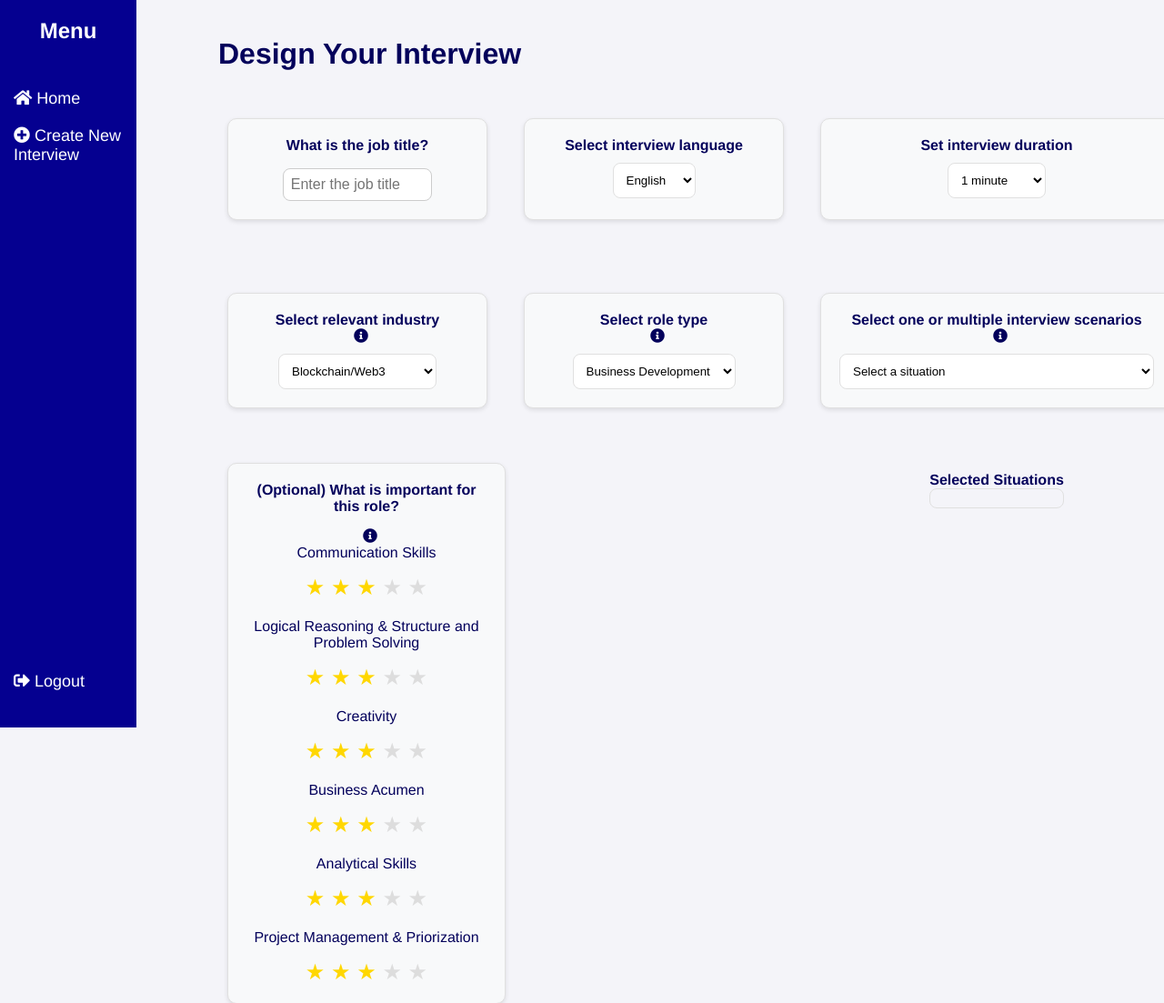
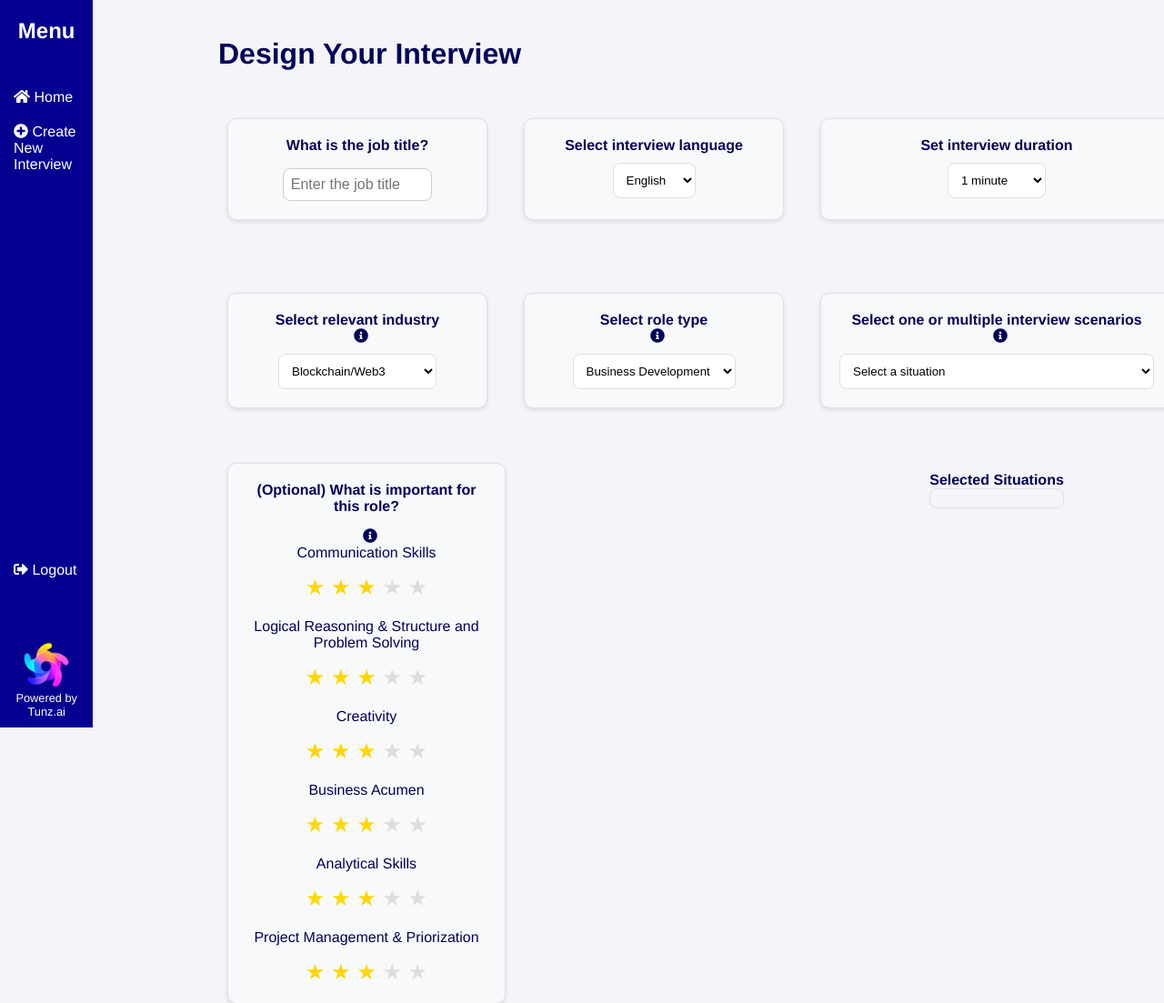
Before and after one commit to sidneygolstein/tunz2.ai, a Flask app: page /create_interview/1 in a window 1280 px wide. Shown: the top 1103 px of the page at 91% size. Run offline with Flask 3, Linux system fonts and the light colour scheme; parts of the project's set-up code (start-up, migrations or seed data) failed here and were passed over.

Commit message:
New design for Sidebar

```diff
--- a/app/main/routes.py
+++ b/app/main/routes.py
@@ -517,6 +517,7 @@ def finish_chat(hr_id, interview_id, interview_parameter_id, session_id, applica
     current_session = Session.query.get_or_404(session_id)
     current_session.finished = True
     db.session.commit()
+    interview = Interview.query.get_or_404(interview_id)
     interview_parameter = InterviewParameter.query.get_or_404(interview_parameter_id)
     hr = HR.query.get_or_404(hr_id)
     hr_email =  hr.email
@@ -544,12 +545,12 @@ def finish_chat(hr_id, interview_id, interview_parameter_id, session_id, applica
     db.session.add(result)
     db.session.commit()
 
-    hr_link = get_url('main.home',
-                      hr_id = hr_id)
+    hr_link = get_url('main.session_details',
+                      hr_id = hr_id, session_id = session_id)
     msg = Message('Interview Finished',
                   sender='noreply@tunz.ai',
                   recipients=[hr_email])
-    msg.body = f'The interview of {applicant_name} {applicant_surname} (email: {applicant_email}) has finished. The subject was about {interview_parameter}. Click the following link to view the result: {hr_link}'
+    msg.body = f'The interview of {applicant_name} {applicant_surname} (email: {applicant_email}) for the {interview.name} position has finished. You can find the interview details on the following link: {hr_link}. You will also be able to compare the interview with the other applicants on your dashboard.'
     mail.send(msg)
     return redirect(url_for('main.applicant_review',
                             hr_id = hr_id,
--- a/app/static/static/styles.css
+++ b/app/static/static/styles.css
@@ -428,7 +428,7 @@ tbody tr {
 
 .sidebar {
     height: 100%;
-    width: 150px;
+    width: 8vw;
     position: fixed;
     top: 0;
     left: 0;
@@ -436,6 +436,23 @@ tbody tr {
     display: flex;
     flex-direction: column;
     justify-content: space-between; /* Ensure items are spaced between top and bottom */
+}
+
+.tunz-branding {
+    margin-top: 20px; /* Add some space above the branding section */
+    text-align: center; /* Center the text and logo */
+    color: white; /* Set the text color to white */
+}
+
+.tunz-branding img {
+    width: 50px; /* Set a reasonable width for the logo */
+    margin-top: 10px; /* Space between text and logo */
+}
+
+.tunz-branding p {
+    margin: 0; /* Remove any default margins */
+    font-size: 0.8em; /* Set a smaller, readable font size */
+    margin-bottom: 10px;
 }
 
 .sidebar h2 {
@@ -457,7 +474,7 @@ tbody tr {
 
 .sidebar a {
     text-decoration: none;
-    font-size: 18px;
+    font-size: 1em;
     color: rgb(255, 255, 255);
     display: block;
     padding: 10px 15px; /* Add padding to the left */
--- a/app/templates/base_hr_authenticated.html
+++ b/app/templates/base_hr_authenticated.html
@@ -14,6 +14,11 @@
             <a href="{{ url_for('main.create_interview', hr_id=hr_id) }}"><i class="fas fa-plus-circle"></i> Create New Interview</a>
         </div>
         <a href="{{ url_for('auth.logout') }}" class="logout"><i class="fas fa-sign-out-alt"></i> Logout</a>
+        <!-- Tunz.ai Branding Section -->
+        <div class="tunz-branding">
+            <img src="{{ url_for('static', filename='static/enhanced_tunz_logo_only.png') }}" alt="Tunz.ai Logo">
+            <p>Powered by Tunz.ai</p>
+        </div>
     </div>
 
     <div class="main-content">
```
